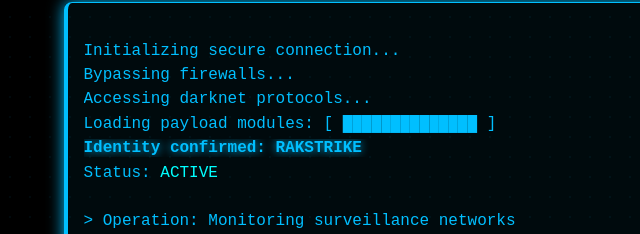
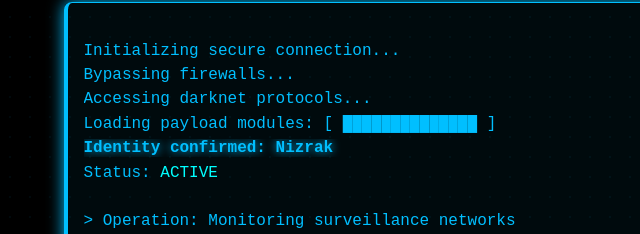
Before and after one commit to Nizrak/rakstrike, a plain HTML site: page index.html in a window 1280 px wide. Shown: the part 253-487 px from the top of the page, 100-740 px from the left. Drawn offline with Linux system fonts and the light colour scheme.

Commit message:
Update index.html

```diff
--- a/index.html
+++ b/index.html
@@ -151,7 +151,7 @@
     <p class="console-line">Bypassing firewalls...</p>
     <p class="console-line">Accessing darknet protocols...</p>
     <p class="console-line">Loading payload modules: [ ██████████████ ]</p>
-    <p class="console-line glow">Identity confirmed: <strong>RAKSTRIKE</strong></p>
+    <p class="console-line glow">Identity confirmed: <strong>Nizrak</strong></p>
     <p class="console-line">Status: <span style="color: cyan">ACTIVE</span></p>
     <br>
     <p class="console-line prompt">Operation: Monitoring surveillance networks</p>
```
